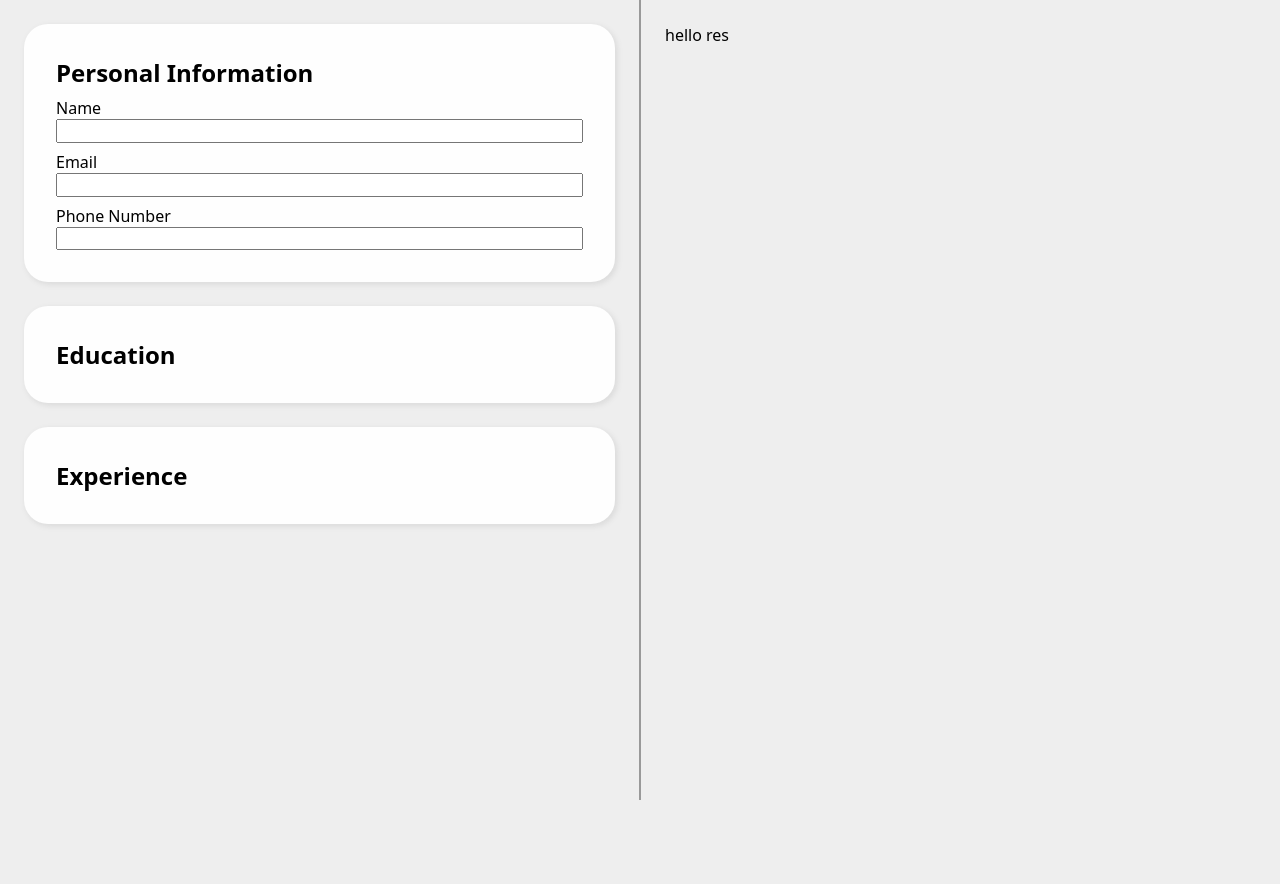
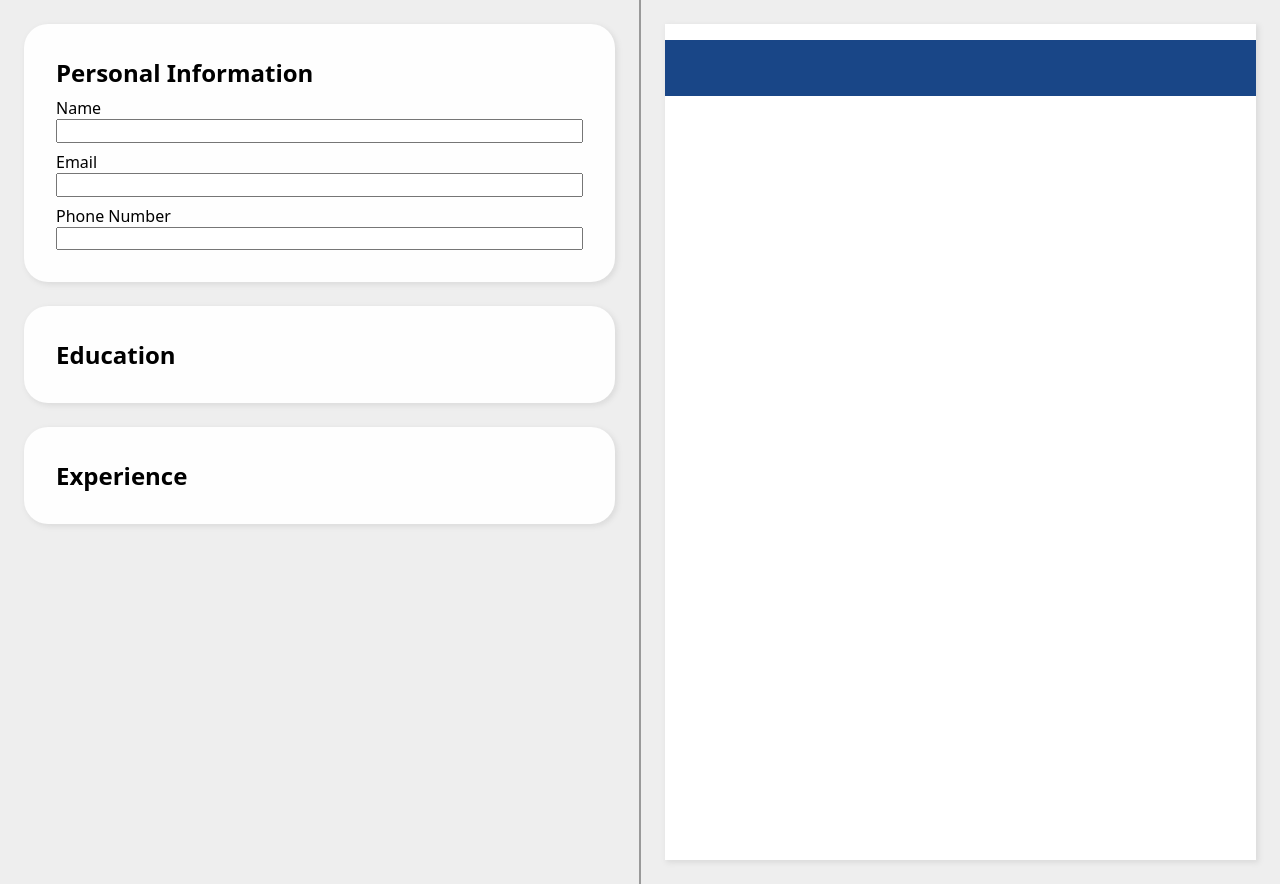
Before and after one commit to Haris-199/cv-project, a React (Vite) app: page / in a window 1280 px wide. Before the commit the page ends 800 px from the top, so only its background shows below. Built offline with nearby package versions, Linux system fonts and the light colour scheme.

Commit message:
Send info from form to resume

```diff
--- a/src/App.jsx
+++ b/src/App.jsx
@@ -1,11 +1,22 @@
 import Form from "./components/Form.jsx";
 import Resume from "./components/Resume.jsx";
+import { useState } from "react";
 
 export default function App() {
+  const [info, setInfo] = useState({
+    personal: {
+      name: "",
+      email: "",
+      number: "",
+    },
+    education: [],
+    experience: [],
+  });
+
   return (
     <>
-      <Form />
-      <Resume />
+      <Form info={info} handleChange={(newInfo) => setInfo(newInfo)} />
+      <Resume info={info} />
     </>
   );
 }
--- a/src/components/Form.jsx
+++ b/src/components/Form.jsx
@@ -1,17 +1,6 @@
-import { useState } from "react";
 import "../styles/form.css";
 
-export default function Form() {
-  const [info, setInfo] = useState({
-    personal: {
-      name: "",
-      email: "",
-      number: "",
-    },
-    education: [],
-    experience: [],
-  });
-
+export default function Form({ info , handleChange}) {
   function cloneInfo() {
     const newObj = { ...info };
     newObj.personal = { ...info.personal };
@@ -32,7 +21,7 @@ export default function Form() {
             onChange={(e) => {
               const newObj = cloneInfo();
               newObj.personal.name = e.target.value;
-              setInfo(newObj);
+              handleChange(newObj);
             }}
           />
 
@@ -45,7 +34,7 @@ export default function Form() {
             onChange={(e) => {
               const newObj = cloneInfo();
               newObj.personal.email = e.target.value;
-              setInfo(newObj);
+              handleChange(newObj);
             }}
           />
 
@@ -58,7 +47,7 @@ export default function Form() {
             onChange={(e) => {
               const newObj = cloneInfo();
               newObj.personal.number = e.target.value;
-              setInfo(newObj);
+              handleChange(newObj);
             }}
           />
         </div>
--- a/src/components/Resume.jsx
+++ b/src/components/Resume.jsx
@@ -1,7 +1,15 @@
-export default function Resume() {
+import Banner from "./resume-components/Banner";
+import '../styles/resume.css'
+
+export default function Resume({ info }) {
   return (
     <div className="resume">
-      hello res
+      <div className="page">
+      <Banner>
+        <p>{info.personal.name}</p>
+      </Banner>
+
+      </div>
     </div>
   );
 }
--- /dev/null
+++ b/src/components/resume-components/Banner.jsx
@@ -0,0 +1,7 @@
+export default function Banner({ children }) {
+  return (
+    <div className="banner">
+      {children}
+    </div>
+  );
+}
--- /dev/null
+++ b/src/styles/resume.css
@@ -0,0 +1,13 @@
+.page {
+  background-color: #fff;
+  aspect-ratio: 1 / 1.41421356237;
+  box-shadow: 2px 2px 5px 1px #ddd;
+  padding: 1rem;
+}
+.banner {
+  margin-inline: -1rem;
+  padding-block: 5%;
+  color: #fff;
+  background-color: rgb(25, 70, 135);
+  text-align: center;
+}
```
